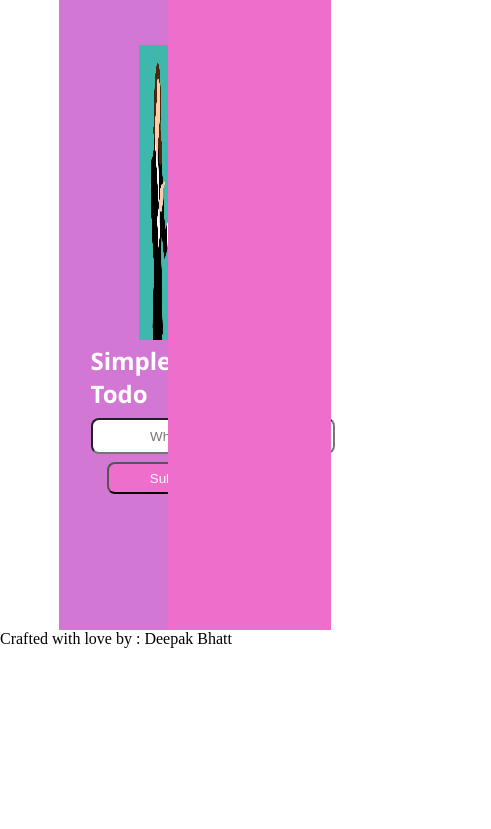
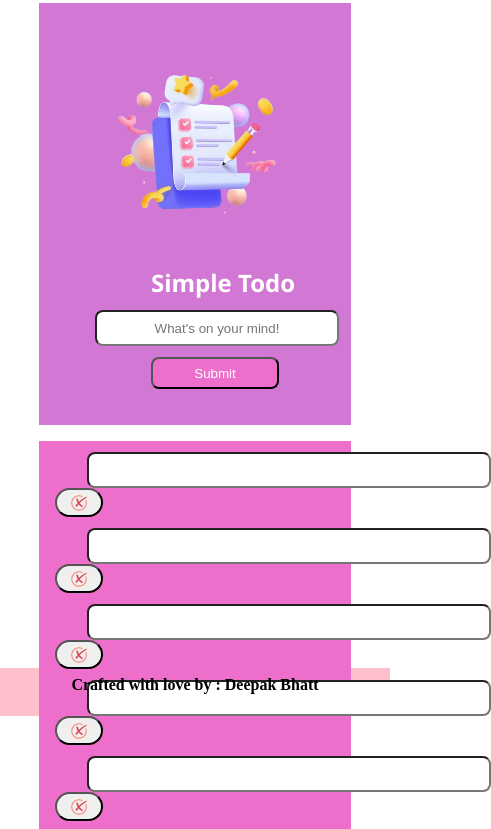
Before and after one commit to De2pak/To-do-list, a plain HTML site: page index.html in a window 390 px wide. Shown: the part 109-938 px from the top of the page, 491 px wide, since content can reach past the window. Before the commit the page ends 844 px from the top, so only its background shows below. Drawn offline with Linux system fonts and the light colour scheme.

Commit message:
HTML and CSS has been completed

```diff
--- a/index.html
+++ b/index.html
@@ -1,10 +1,10 @@
 <!DOCTYPE html>
 <html lang="en">
   <head>
-    <meta charset="UTF-8">
-    <meta name="viewport" content="width=device-width, initial-scale=1.0">
+    <meta charset="UTF-8" />
+    <meta name="viewport" content="width=device-width, initial-scale=1.0" />
     <title>To do list</title>
-    <link rel="stylesheet" href="style.css">
+    <link rel="stylesheet" href="style.css" />
   </head>
   <body>
     <header>
@@ -14,19 +14,30 @@
           <li><a href="#">Home</a></li>
           <li><a href="#">About</a></li>
           <li><a href="#">Contact</a></li>
+          <img src="img/menu.png" alt="">
         </ul>
       </div>
     </header>
     <main>
       <div class="container">
         <section id="section1">
-                <img src="img/image.webp" alt="">
+          <img src="img/Todo.png" alt="" />
           <h2>Simple Todo</h2>
-                <input id="text" type="text" placeholder="What's on your mind!">
+          <input id="text" type="text" placeholder="What's on your mind!" />
           <button id="btn">Submit</button>
         </section>
-            <section id="section2"></section>
-
+        <section id="section2">
+          <input class="txt"  type="text"><button class="btn2"><img src="img/cross.png" alt=""></button>
+          <input class="txt"  type="text"><button class="btn2"><img src="img/cross.png" alt=""></button>
+          <input class="txt"  type="text"><button class="btn2"><img src="img/cross.png" alt=""></button>
+          <input class="txt"  type="text"><button class="btn2"><img src="img/cross.png" alt=""></button>
+          <input class="txt"  type="text"><button class="btn2"><img src="img/cross.png" alt=""></button>
+          <input class="txt"  type="text"><button class="btn2"><img src="img/cross.png" alt=""></button>
+          <input class="txt"  type="text"><button class="btn2"><img src="img/cross.png" alt=""></button>
+          <input class="txt"  type="text"><button class="btn2"><img src="img/cross.png" alt=""></button>
+          <input class="txt"  type="text"><button class="btn2"><img src="img/cross.png" alt=""></button>
+          <input class="txt"  type="text"><button class="btn2"><img src="img/cross.png" alt=""></button>
+        </section>
       </div>
     </main>
     <footer>
--- a/style.css
+++ b/style.css
@@ -1,77 +1,183 @@
-*{
+* {
   margin: 0;
   padding: 0;
-
 }
-.navbar{
+.navbar {
+  background-color: pink;
+  color: black;
   display: flex;
   justify-content: space-between;
   padding: 1rem;
+
 }
-.navbar ul{
+.navbar ul {
   display: flex;
   gap: 1rem;
   list-style: none;
   justify-content: center;
   align-items: center;
 }
-.navbar li a{
+.navbar li a {
+  cursor: pointer;
   text-decoration: none;
   color: black;
   font-weight: bolder;
   font-size: 1.5rem;
-
 }
-main{
+.navbar ul img{
+  width: 3rem;
+  display: none;
+}
+main {
   display: flex;
   justify-content: center;
   align-items: center;
 }
-.container{
-    width: 70%;
-    height:75vh;
-    border-radius: 5rem;
+.container {
+  margin: 2rem 0 2rem 0;
+  width: 70vw;
+  height: 75vh;
   display: flex;
-
 }
-#section1{
+#section1 {
   width: 40%;
   height: 75vh;
   background-color: #d377d5;
 }
 
-#section2{
-    width: 60%;
-    height: 75vh;
-    background-color:#ee6fcb;
+#section1 img {
+  width: 30vw;
+  height: 35vh;
+  margin: 3rem 1rem 0 0;
 }
-#section1 img{
-    width: 50%;
-    height: 35vh;
-    margin: 3rem 5rem 0 5rem;
-
-
+#section1 h2 {
+  font-family: "Segoe UI", Tahoma, Geneva, Verdana, sans-serif;
+  color: white;
+  margin-left: 3rem;
 }
-#section1 h2{
-    font-family: 'Segoe UI', Tahoma, Geneva, Verdana, sans-serif;
-    color: white;
-    margin-left: 2rem;
-}
-#text{
+#text {
   height: 2rem;
   width: 15rem;
-    margin-left: 2rem;
-    margin-top: .5rem;
-    border-radius: .5rem;
-    text-align: center ;
-
+  margin-left: 3rem;
+  margin-top: 0.7rem;
+  border-radius: 0.5rem;
+  text-align: center;
 }
-#btn{
+#btn {
   width: 8rem;
   margin-left: 3rem;
-    margin-top: .5rem;
+  margin-top: 0.7rem;
   height: 2rem;
-    border-radius: .5rem;
+  border-radius: 0.5rem;
   background-color: #ee6fcb;
   color: white;
 }
+
+
+/* coding for section 2 */
+#section2 {
+  width: 60%;
+  height: 75vh;
+  background-color: #ee6fcb;
+
+}
+
+
+
+.txt {
+  height: 2rem;
+  width: 25rem;
+  margin-left: 3rem;
+  margin-top: 0.7rem;
+  border-radius: 0.5rem;
+  text-align: center;
+}
+.btn2{
+
+  width: 3rem;
+  height: 1.8rem;
+  margin-left: 1rem;
+  border-radius: 1rem;
+
+}
+.btn2 img{
+  width: 1rem;
+  margin-top: 3px;
+}
+
+
+
+
+footer{
+    padding-top: .5rem;
+    height:4.7vh;
+    background-color:pink;
+    color: black;
+    text-align: center;
+    font-weight: bold;
+}
+
+
+
+
+
+
+
+
+
+
+
+
+
+
+
+
+
+
+
+/* code for responsiveness */
+@media  screen and (max-width:800px) {
+
+.container {
+  margin: 2rem 0 2rem 0;
+  width: 80vw;
+  height: 75vh;
+  flex-wrap: wrap;
+}
+#section1 {
+  width: 100%;
+  height: 50vh;
+  background-color: #d377d5;
+  margin-bottom: 1rem;
+}
+#section2 {
+  width: 100%;
+  height: 50vh;
+  background-color: #ee6fcb;
+  margin-bottom: 1rem;
+}
+
+
+#section1 img {
+  width: 80vw;
+  height: 25vh;
+  margin: 3rem 5rem 0 0rem;
+}
+#section1 h2 {
+  margin-left: 7rem;
+}
+#text{
+  margin-left: 3.5rem;
+}
+#btn{
+  margin-left: 7rem;
+}
+
+.navbar ul li a{
+  display: none;
+}
+.navbar ul img{
+  display: block;
+}
+
+}
```
Also changed, not shown: img/Todo.png (added), img/cross.png (added), img/menu.png (added). Lines whose indentation alone changed are shown as unchanged.
